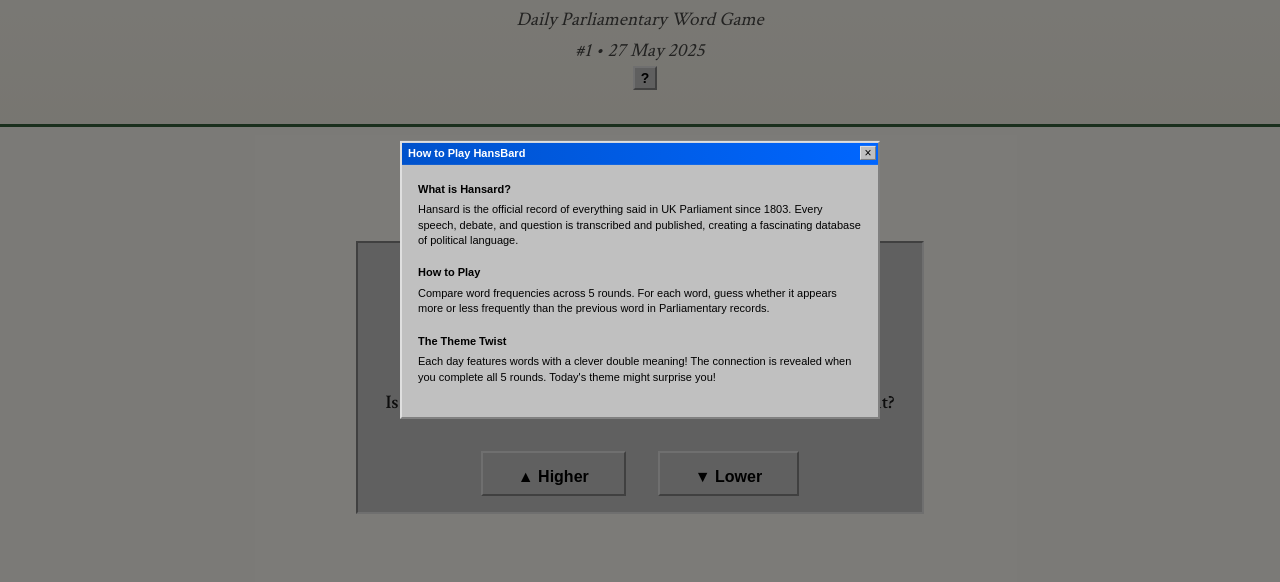
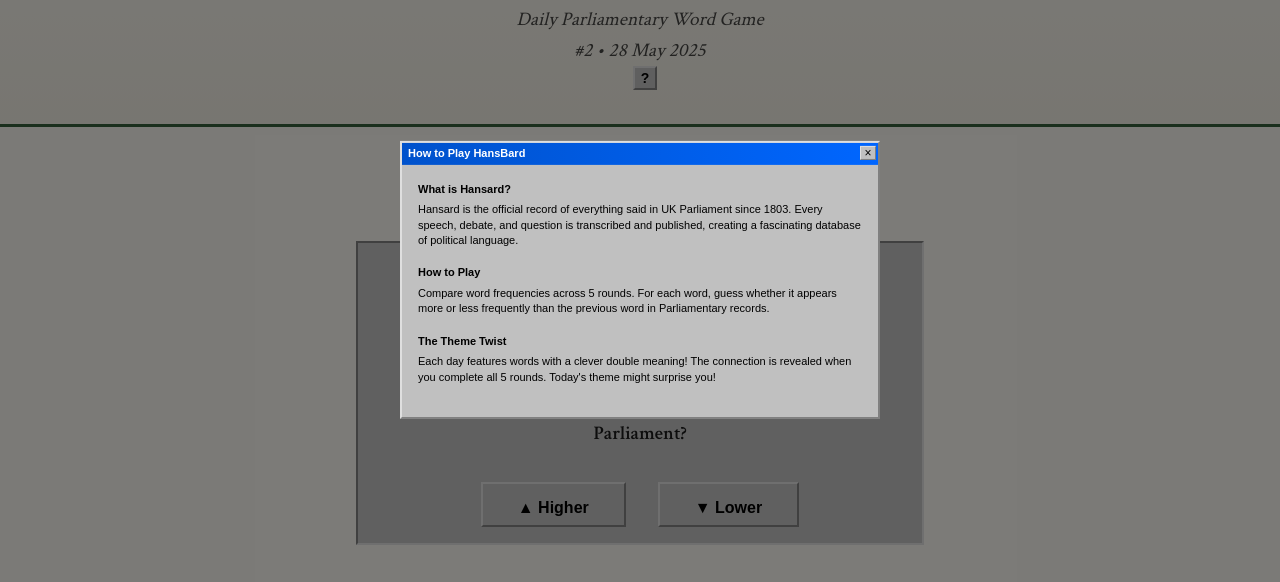
Before and after one commit to Tom-Ascott/hansbard-game, a plain HTML site: page index.html in a window 1280 px wide. Shown: the part 120-702 px from the top of the page. Drawn offline with Linux system fonts and the light colour scheme.

Commit message:
Complete dynamic game system with game number and date

```diff
--- a/game-manager.js
+++ b/game-manager.js
@@ -3,8 +3,9 @@
 
 // List of all available games with their dates
 const GAME_SCHEDULE = [
-  { date: "2025-05-27", file: "game-001.js", gameVar: "GAME_001" },
+  { date: "2025-05-26", file: "game-001.js", gameVar: "GAME_001" },
   { date: "2025-05-28", file: "game-002.js", gameVar: "GAME_002" },
+
   // Add more games here as you create them
   // { date: "2025-05-28", file: "game-003.js", gameVar: "GAME_003" },
 ];
--- a/index.html
+++ b/index.html
@@ -16,7 +16,7 @@
     <header>
       <h1>HansBard</h1>
       <p>Daily Parliamentary Word Game</p>
-      <p class="game-info">#1 • <span id="current-date"></span></p>
+      <p class="game-info">#<span id="game-number">1</span> • <span id="current-date"></span></p>
       <button class="help-btn" id="help-button">?</button>
     </header>
 
@@ -102,8 +102,8 @@
 
     <!-- Load the JavaScript that makes the game interactive -->
     <!-- Load the game manager first, then the main game script -->
-    <script src="script.js"></script>
-    <!--
+<script src="game-manager.js"></script>
+<script src="script.js"></script>    <!--
     =================================
     HOW TO PLAY MODAL DIALOG
     Windows 95 style modal that explains the game
--- a/script.js
+++ b/script.js
@@ -4,43 +4,11 @@
    ================================= */
 
 /* =================================
-   GAME DATA - CABINET RESHUFFLE THEME
-   Strategic word order for exciting gameplay
+   GAME DATA - LOADED DYNAMICALLY
+   Game data loaded from daily game files
    ================================= */
 
-const cabinetReshuffleTheme = {
-  title: "Cabinet Reshuffle",
-  explanation:
-    "Today's theme connects government cabinet reshuffles with card games! Each word works for both political reorganization and dealing cards.",
-  // Strategic progression: Lower, Higher, Higher, Lower, Higher
-  rounds: [
-    {
-      known: { word: "Suit", count: 23606 },
-      unknown: { word: "Trump", count: 4428 },
-      answer: "lower",
-    },
-    {
-      known: { word: "Trump", count: 4428 },
-      unknown: { word: "Play", count: 143363 },
-      answer: "higher",
-    },
-    {
-      known: { word: "Play", count: 143363 },
-      unknown: { word: "Deal", count: 742672 },
-      answer: "higher",
-    },
-    {
-      known: { word: "Deal", count: 742672 },
-      unknown: { word: "Cut", count: 161421 },
-      answer: "lower",
-    },
-    {
-      known: { word: "Cut", count: 161421 },
-      unknown: { word: "Hand", count: 237551 },
-      answer: "higher",
-    },
-  ],
-};
+let currentGameTheme = null; // Will be loaded dynamically
 
 // Game state tracking
 let currentRound = 0;
@@ -49,17 +17,56 @@ let gameComplete = false;
 let resultsPattern = []; // Track correct/incorrect pattern for sharing
 
 // Wait for page to load before adding event listeners
-document.addEventListener("DOMContentLoaded", function () {
+document.addEventListener("DOMContentLoaded", async function () {
   console.log("HansBard game loaded successfully");
 
-  // Set today's date dynamically
-  const today = new Date();
-  const dateString = today.toLocaleDateString("en-GB", {
+  // Load today's game dynamically
+  try {
+    console.log("Loading today's game...");
+    currentGameTheme = await GameManager.loadTodaysGame();
+    console.log("Game loaded:", currentGameTheme.title);
+
+    // Initialize the first round display
+    initializeGameDisplay();
+  } catch (error) {
+    console.error("Failed to load game:", error);
+    alert("Failed to load today's game. Please refresh the page.");
+    return;
+  }
+
+  // Initialize the first round display
+  function initializeGameDisplay() {
+    // Set up the first round
+    const firstRound = currentGameTheme.rounds[0];
+
+    // Update the initial word display
+    document.querySelector(".word-card:first-child .word-text").textContent =
+      firstRound.known.word;
+    document.querySelector(".word-card:first-child .word-count").textContent =
+      formatCount(firstRound.known.count) + " mentions";
+    document.querySelector(".word-card.unknown .word-text").textContent =
+      firstRound.unknown.word;
+    document.querySelector(".word-card.unknown .word-count").textContent =
+      "??? mentions";
+
+    // Update the question
+    document.querySelector(
+      ".question"
+    ).textContent = `Is "${firstRound.unknown.word}" mentioned more or less than "${firstRound.known.word}" in UK Parliament?`;
+  }
+
+  // Set game date dynamically from loaded game
+  const gameDate = new Date(currentGameTheme.date + "T00:00:00");
+  const dateString = gameDate.toLocaleDateString("en-GB", {
     year: "numeric",
     month: "long",
     day: "numeric",
   });
   document.getElementById("current-date").textContent = dateString;
+
+  // Set dynamic game number
+  document.getElementById("game-number").textContent =
+    currentGameTheme.gameNumber;
 
   /* =================================
      MODAL FUNCTIONALITY
@@ -143,7 +150,7 @@ document.addEventListener("DOMContentLoaded", function () {
        ================================= */
   function handleGuess(choice) {
     // Get current round data
-    const currentRoundData = cabinetReshuffleTheme.rounds[currentRound];
+    const currentRoundData = currentGameTheme.rounds[currentRound];
     const correctAnswer = currentRoundData.answer;
     const isCorrect = choice === correctAnswer;
 
@@ -166,7 +173,7 @@ document.addEventListener("DOMContentLoaded", function () {
     setTimeout(function () {
       currentRound++;
 
-      if (currentRound >= cabinetReshuffleTheme.rounds.length) {
+      if (currentRound >= currentGameTheme.rounds.length) {
         // Game complete!
         showGameComplete();
       } else {
@@ -182,7 +189,7 @@ document.addEventListener("DOMContentLoaded", function () {
        DISPLAY UPDATE FUNCTIONS
        ================================= */
   function updateGameDisplay() {
-    const roundData = cabinetReshuffleTheme.rounds[currentRound];
+    const roundData = currentGameTheme.rounds[currentRound];
 
     // Update word cards
     document.querySelector(".word-card:first-child .word-text").textContent =
@@ -253,11 +260,11 @@ document.addEventListener("DOMContentLoaded", function () {
       '<div style="background: var(--stone-white); border: 1px solid var(--border-grey); border-radius: 8px; padding: 1.5rem; margin-bottom: 1.5rem;">' +
       '<div style="font-size: 1.4rem; font-weight: bold; color: var(--commons-green); margin-bottom: 0.5rem;">' +
       'Theme: "' +
-      cabinetReshuffleTheme.title +
+      currentGameTheme.title +
       '"' +
       "</div>" +
       '<div style="color: var(--text-black); font-style: italic;">' +
-      cabinetReshuffleTheme.explanation +
+      currentGameTheme.explanation +
       "</div>" +
       "</div>" +
       '<button id="share-results" class="choice-btn" style="margin-bottom: 1rem;">Share Results</button>' +
```
Also changed, not shown: Games/game-template.js (+11 -11 lines).
